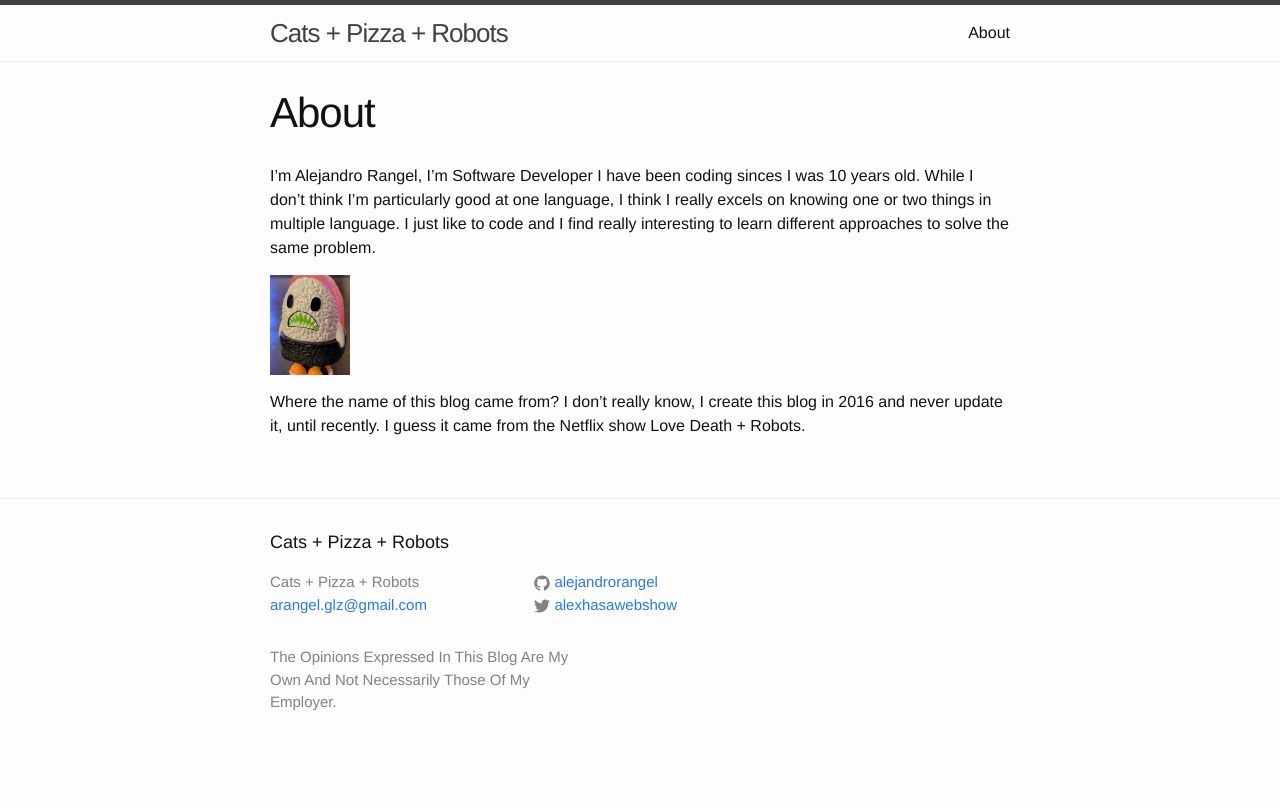
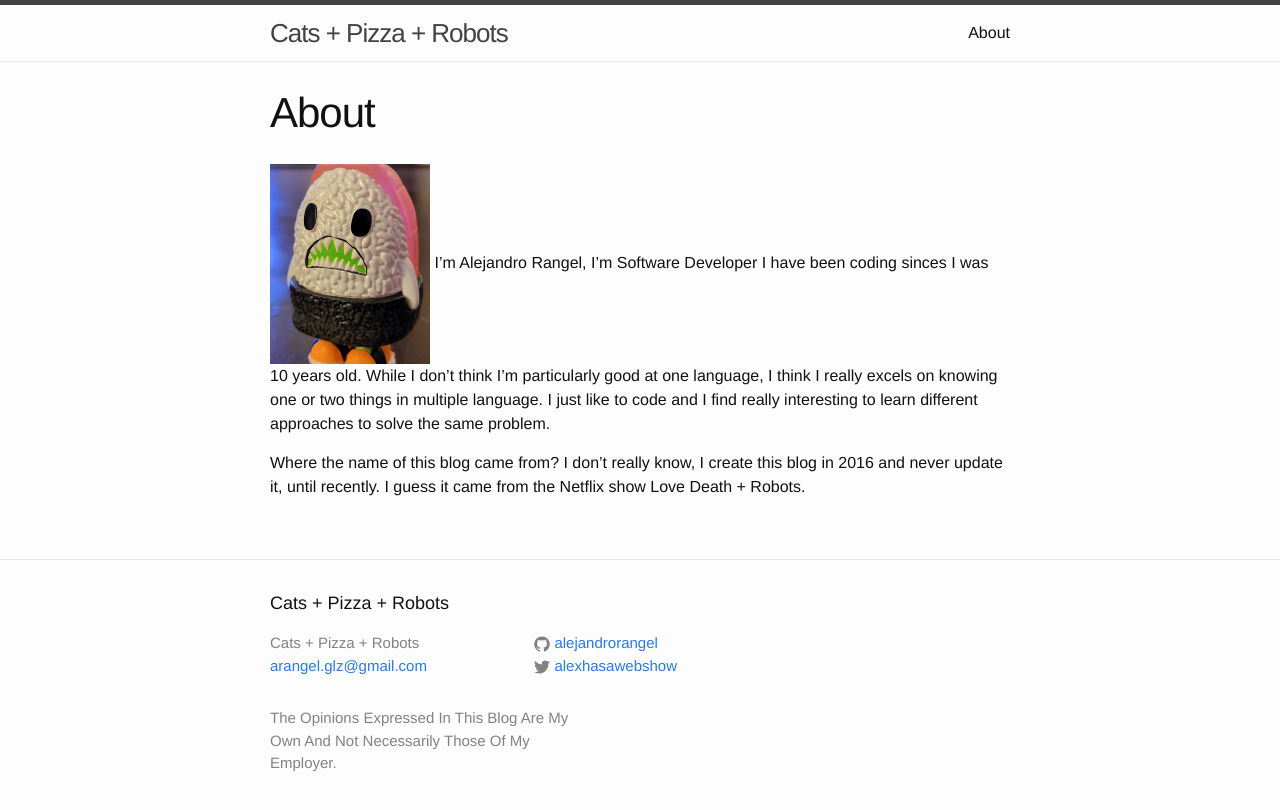
Before and after one commit to alejandrorangel/alejandrorangel.github.io, a Jekyll site: the page built from about.md, in a window 1280 px wide. Shown: the top 810 px of the page. Built offline with Jekyll 4.4.1, drawn with Linux system fonts in a browser that asks for light colours.

Commit message:
move image to the top

```diff
--- a/about.md
+++ b/about.md
@@ -3,13 +3,11 @@ layout: page
 title: About
 permalink: /about/
 ---
-
+![ME](/assets/245719453.jpeg){: height="200" }
 I'm Alejandro Rangel, I'm Software Developer I have been coding sinces I was 10 years old.
 While I don't think I'm particularly good at one language, I think I really excels on knowing
 one or two things in multiple language. I just like to code and I find really interesting to
 learn different approaches to solve the same problem.
 
-![ME](/assets/245719453.jpeg){: height="100" }
-
 Where the name of this blog came from? I don't really know, I create this blog in 2016 and never
 update it, until recently. I guess it came from the Netflix show Love Death + Robots.
```
